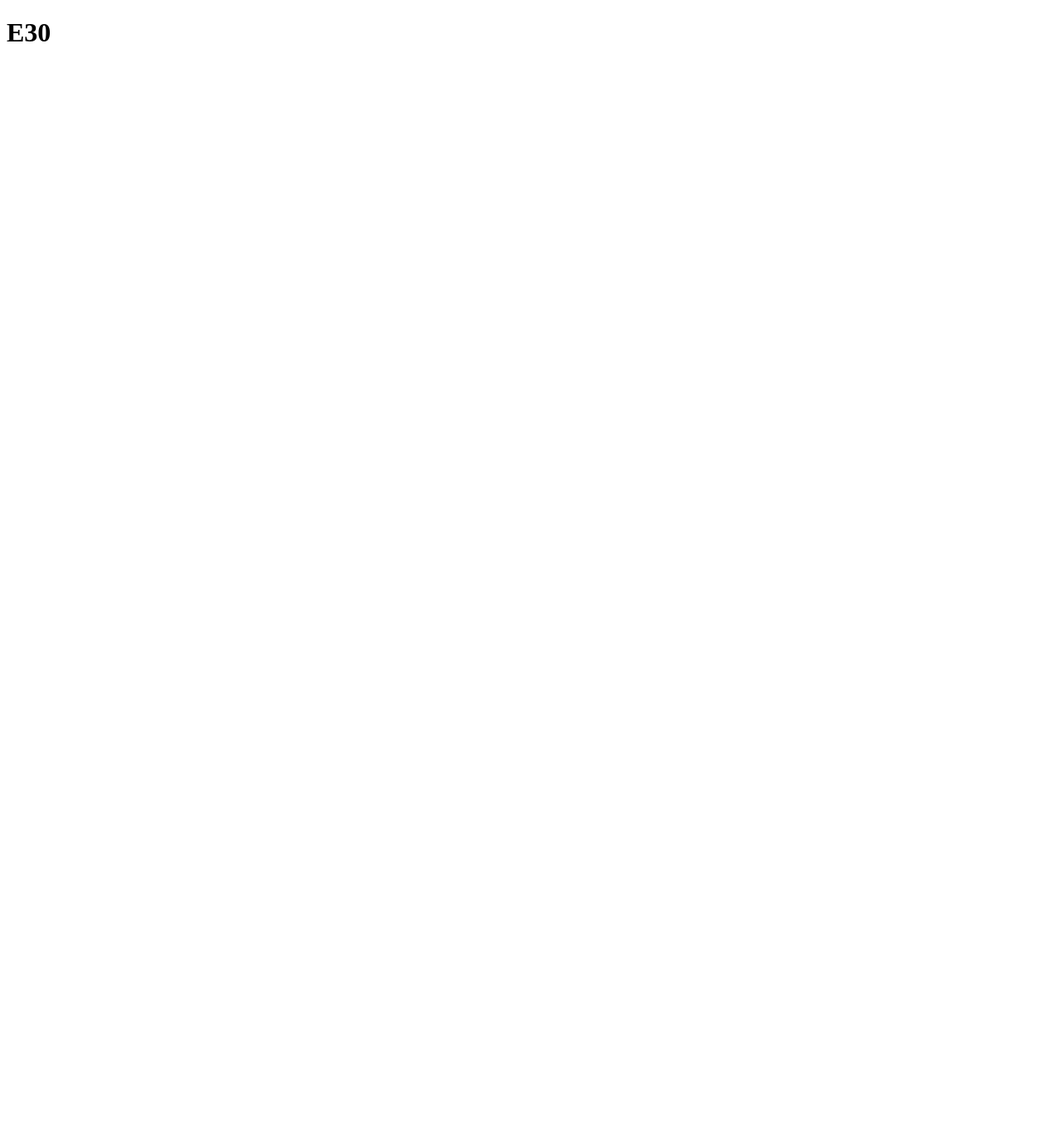
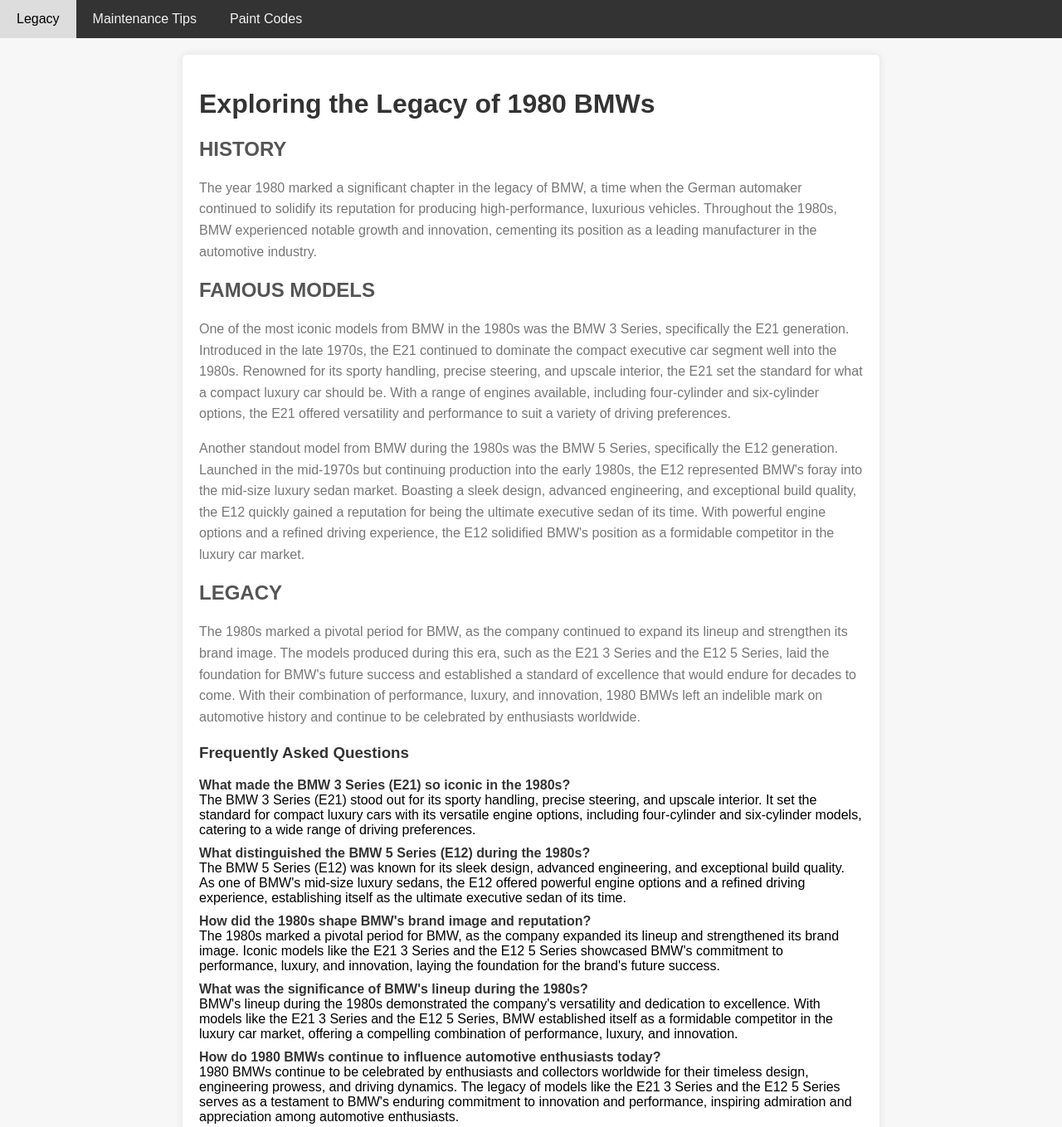
Before and after one commit to emil3h/gpte30, a plain HTML site: page index.html in a window 1280 px wide. Shown: the whole page at 83% size. Before the commit the page ends 800 px from the top, so only its background shows below. Drawn offline with Linux system fonts and the light colour scheme.

Commit message:
added generated pages

```diff
--- a/index.html
+++ b/index.html
@@ -1,8 +1,79 @@
 <!DOCTYPE html>
 <html lang="en">
+
+<head>
+    <meta charset="UTF-8">
+    <meta name="viewport" content="width=device-width, initial-scale=1.0">
+    <title>80s BMW Blog</title>
+    <link rel="stylesheet" href="styles.css"> <!-- Include external CSS file -->
+
+</head>
+
 <body>
+    <div class="navbar">
+        <a href="index.html">Legacy</a>
+        <a href="maintenance-tips.html">Maintenance Tips</a>
+        <a href="paint-codes.html">Paint Codes</a>
+    </div>
 
-<h1>E30</h1>
+    <div class="container">
+        <h1>Exploring the Legacy of 1980 BMWs</h1>
+
+        <h2>HISTORY</h2>
+        <p>The year 1980 marked a significant chapter in the legacy of BMW, a time when the German automaker continued
+            to solidify its reputation for producing high-performance, luxurious vehicles. Throughout the 1980s, BMW
+            experienced notable growth and innovation, cementing its position as a leading manufacturer in the
+            automotive industry.</p>
+
+        <h2>FAMOUS MODELS</h2>
+        <p>One of the most iconic models from BMW in the 1980s was the BMW 3 Series, specifically the E21 generation.
+            Introduced in the late 1970s, the E21 continued to dominate the compact executive car segment well into the
+            1980s. Renowned for its sporty handling, precise steering, and upscale interior, the E21 set the standard
+            for what a compact luxury car should be. With a range of engines available, including four-cylinder and
+            six-cylinder options, the E21 offered versatility and performance to suit a variety of driving preferences.
+        </p>
+        <p>Another standout model from BMW during the 1980s was the BMW 5 Series, specifically the E12 generation.
+            Launched in the mid-1970s but continuing production into the early 1980s, the E12 represented BMW's foray
+            into the mid-size luxury sedan market. Boasting a sleek design, advanced engineering, and exceptional build
+            quality, the E12 quickly gained a reputation for being the ultimate executive sedan of its time. With
+            powerful engine options and a refined driving experience, the E12 solidified BMW's position as a formidable
+            competitor in the luxury car market.</p>
+
+        <h2>LEGACY</h2>
+        <p>The 1980s marked a pivotal period for BMW, as the company continued to expand its lineup and strengthen its
+            brand image. The models produced during this era, such as the E21 3 Series and the E12 5 Series, laid the
+            foundation for BMW's future success and established a standard of excellence that would endure for decades
+            to come. With their combination of performance, luxury, and innovation, 1980 BMWs left an indelible mark on
+            automotive history and continue to be celebrated by enthusiasts worldwide.</p>
+
+        <div class="faq">
+            <h3>Frequently Asked Questions</h3>
+            <ul>
+                <li><strong>What made the BMW 3 Series (E21) so iconic in the 1980s?</strong><br>
+                    The BMW 3 Series (E21) stood out for its sporty handling, precise steering, and upscale interior. It
+                    set the standard for compact luxury cars with its versatile engine options, including four-cylinder
+                    and six-cylinder models, catering to a wide range of driving preferences.</li>
+                <li><strong>What distinguished the BMW 5 Series (E12) during the 1980s?</strong><br>
+                    The BMW 5 Series (E12) was known for its sleek design, advanced engineering, and exceptional build
+                    quality. As one of BMW's mid-size luxury sedans, the E12 offered powerful engine options and a
+                    refined driving experience, establishing itself as the ultimate executive sedan of its time.</li>
+                <li><strong>How did the 1980s shape BMW's brand image and reputation?</strong><br>
+                    The 1980s marked a pivotal period for BMW, as the company expanded its lineup and strengthened its
+                    brand image. Iconic models like the E21 3 Series and the E12 5 Series showcased BMW's commitment to
+                    performance, luxury, and innovation, laying the foundation for the brand's future success.</li>
+                <li><strong>What was the significance of BMW's lineup during the 1980s?</strong><br>
+                    BMW's lineup during the 1980s demonstrated the company's versatility and dedication to excellence.
+                    With models like the E21 3 Series and the E12 5 Series, BMW established itself as a formidable
+                    competitor in the luxury car market, offering a compelling combination of performance, luxury, and
+                    innovation.</li>
+                <li><strong>How do 1980 BMWs continue to influence automotive enthusiasts today?</strong><br>
+                    1980 BMWs continue to be celebrated by enthusiasts and collectors worldwide for their timeless
+                    design, engineering prowess, and driving dynamics. The legacy of models like the E21 3 Series and
+                    the E12 5 Series serves as a testament to BMW's enduring commitment to innovation and performance,
+                    inspiring admiration and appreciation among automotive enthusiasts.</li>
+            </ul>
+        </div>
+    </div>
 </body>
 
 </html>
--- /dev/null
+++ b/styles.css
@@ -0,0 +1,69 @@
+body {
+    font-family: Arial, sans-serif;
+    margin: 0;
+    padding: 0;
+    background-color: #f7f7f7;
+}
+
+.container {
+    max-width: 800px;
+    margin: 20px auto;
+    padding: 20px;
+    background-color: #fff;
+    border-radius: 5px;
+    box-shadow: 0 0 10px rgba(0, 0, 0, 0.1);
+}
+
+h1 {
+    color: #333;
+}
+
+h2 {
+    color: #555;
+}
+
+p {
+    color: #777;
+    line-height: 1.6;
+}
+
+.faq {
+    margin-top: 20px;
+}
+
+.faq h3 {
+    color: #333;
+}
+
+.faq ul {
+    list-style-type: none;
+    padding: 0;
+}
+
+.faq li {
+    margin-bottom: 10px;
+}
+
+.faq li strong {
+    color: #333;
+}
+
+/* Navbar styling */
+.navbar {
+    background-color: #333;
+    overflow: hidden;
+}
+
+.navbar a {
+    float: left;
+    display: block;
+    color: #f2f2f2;
+    text-align: center;
+    padding: 14px 20px;
+    text-decoration: none;
+}
+
+.navbar a:hover {
+    background-color: #ddd;
+    color: black;
+}
```
Also changed, not shown: maintenance-tips.html (added, +26 -0 lines), paint-codes.html (added, +26 -0 lines).
